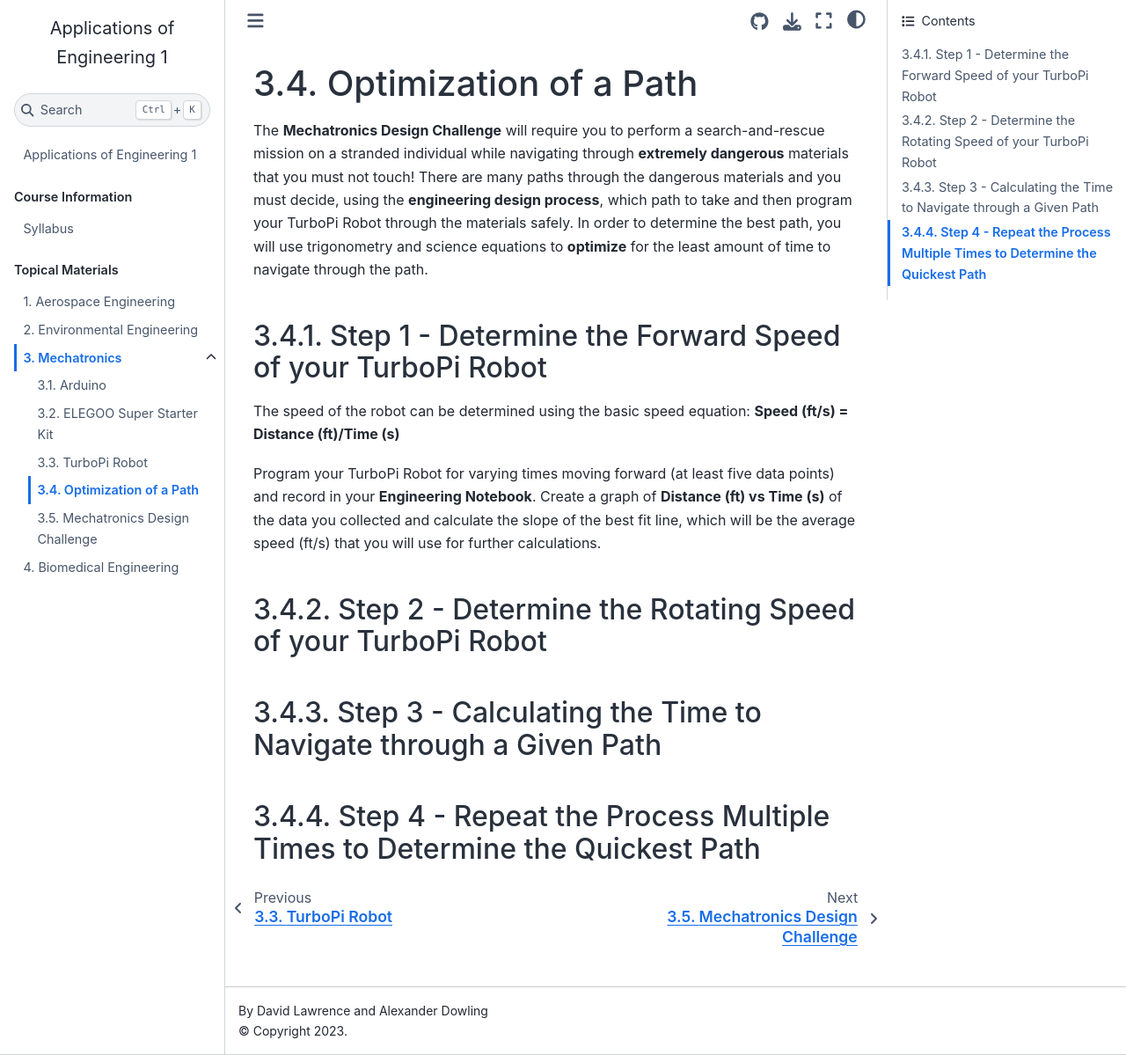
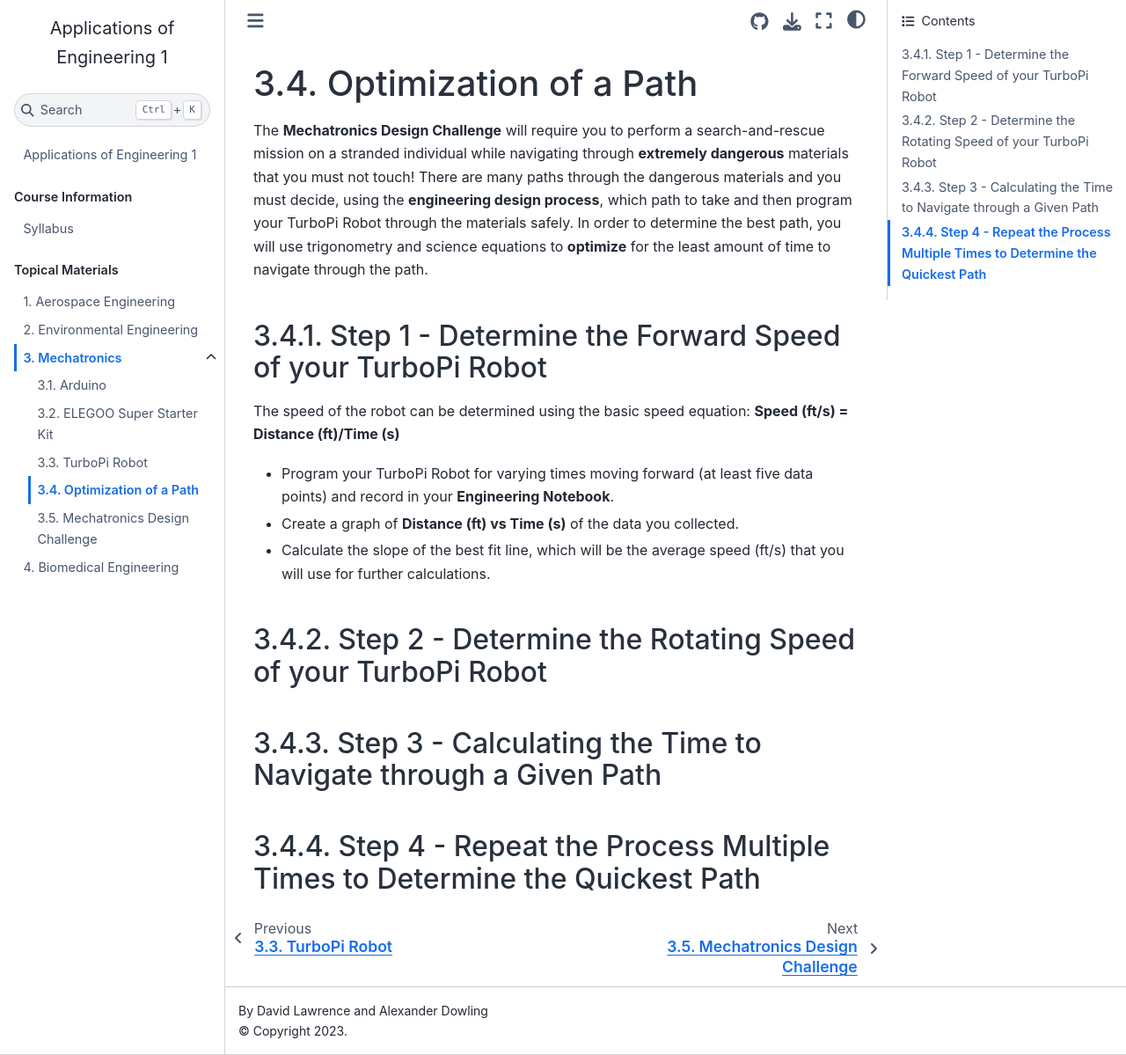
Before and after one commit to Culver-Academies/engineering1, a Jupyter Book: the page built from mech/optimization.md, in a window 1280 px wide and 1199 px high. Shown: the whole window at 88% size. Built offline with Jupyter Book 1.0.4 settings and Sphinx 7.4.7 and the Sphinx Book theme 1.1.4, drawn with Linux system fonts in a browser that asks for light colours.

Commit message:
Update optimization.md

```diff
--- a/mech/optimization.md
+++ b/mech/optimization.md
@@ -6,7 +6,9 @@ The **Mechatronics Design Challenge** will require you to perform a search-and-r
 
 The speed of the robot can be determined using the basic speed equation: **Speed (ft/s) = Distance (ft)/Time (s)**
 
-Program your TurboPi Robot for varying times moving forward (at least five data points) and record in your **Engineering Notebook**. Create a graph of **Distance (ft) vs Time (s)** of the data you collected and calculate the slope of the best fit line, which will be the average speed (ft/s) that you will use for further calculations.
+* Program your TurboPi Robot for varying times moving forward (at least five data points) and record in your **Engineering Notebook**.
+* Create a graph of **Distance (ft) vs Time (s)** of the data you collected.
+* Calculate the slope of the best fit line, which will be the average speed (ft/s) that you will use for further calculations.
 
 ## Step 2 - Determine the Rotating Speed of your TurboPi Robot
 
```
